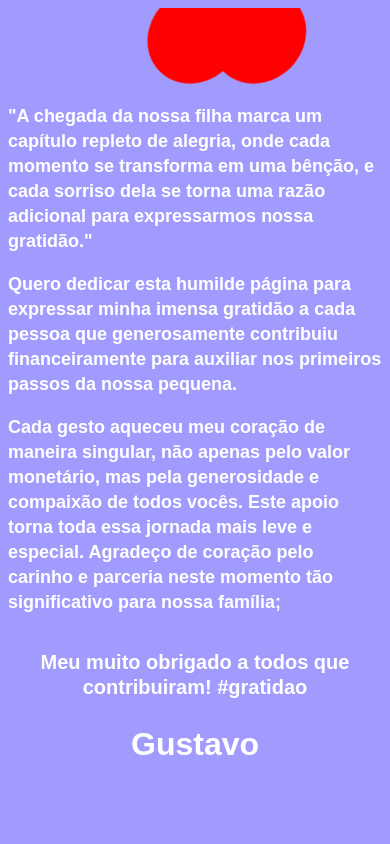
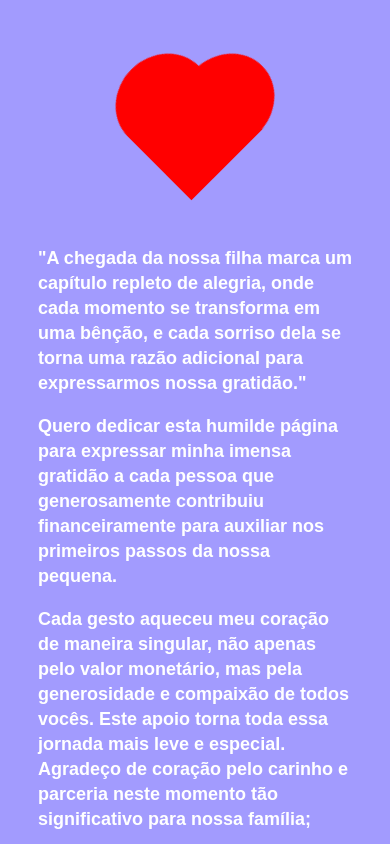
Before and after one commit to dpelissari/AgradecimentoEstela, a plain HTML site: page index.html in a window 390 px wide. Shown: the top 844 px of the page. Drawn offline with Linux system fonts and the light colour scheme; a web font is replaced by a local one.

Commit message:
Update estilos.css

```diff
--- a/estilos.css
+++ b/estilos.css
@@ -17,7 +17,7 @@
         flex-direction: column;
         justify-content: center;
         height: 90vh;
-        overflow: hidden;
+        box-sizing:border-box;
     }
 
     .coracao {
@@ -82,3 +82,7 @@
         transform: scale(1) rotate(-45deg);
     }
 }
+
+@media (max-width:640px){
+    .container { max-width:100%; padding:30px; height:auto; }
+}
```
